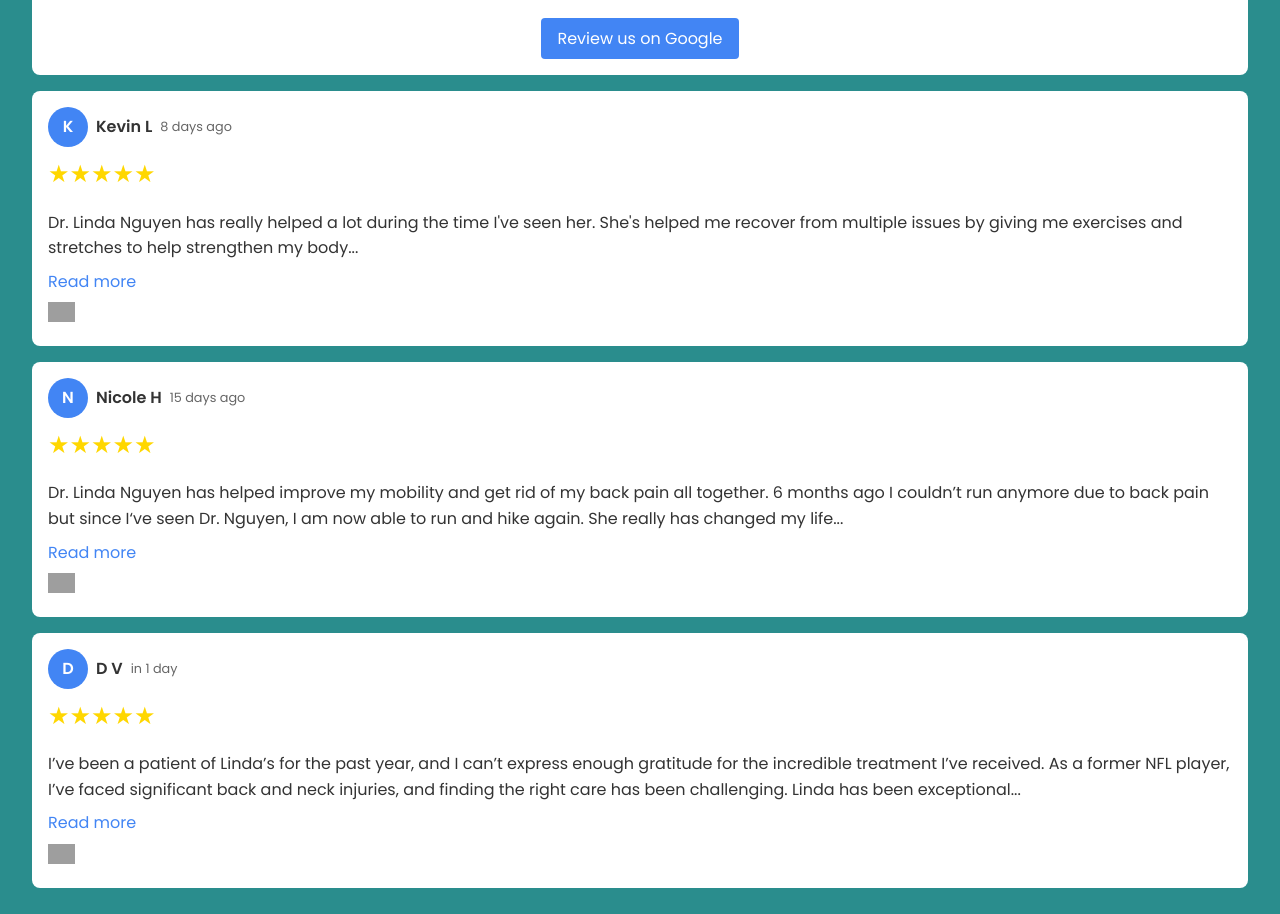
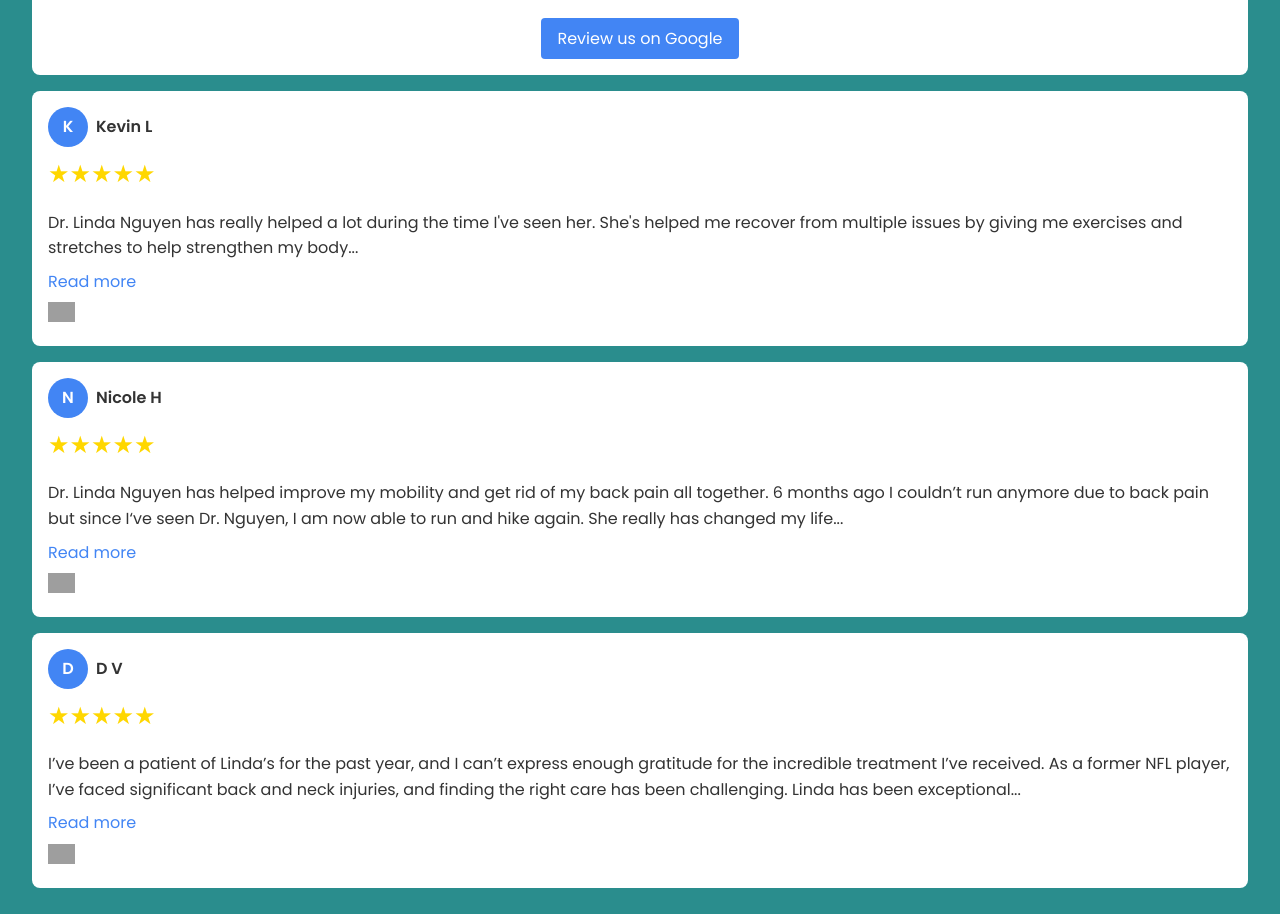
Before and after one commit to henrylui/LastingPerformancePT, a React (Create React App) app: page / in a window 1280 px wide. Shown: the part 2227-3141 px from the top of the page. Built offline with nearby package versions, Linux system fonts and the light colour scheme; grey boxes are pictures that could not be loaded.

Commit message:
Remove date

```diff
--- a/src/components/TestimonialSection.js
+++ b/src/components/TestimonialSection.js
@@ -147,7 +147,6 @@ const TestimonialComponent = () => {
           <ReviewerInfo>
             <Avatar>{getInitialAvatar(review.name)}</Avatar>
             <ReviewerName>{review.name}</ReviewerName>
-            <ReviewDate>{formatDistanceToNow(review.date, { addSuffix: true })}</ReviewDate>
           </ReviewerInfo>
           <Stars>{renderStars(review.rating)}</Stars>
           <ReviewText>{review.text}</ReviewText>
```
